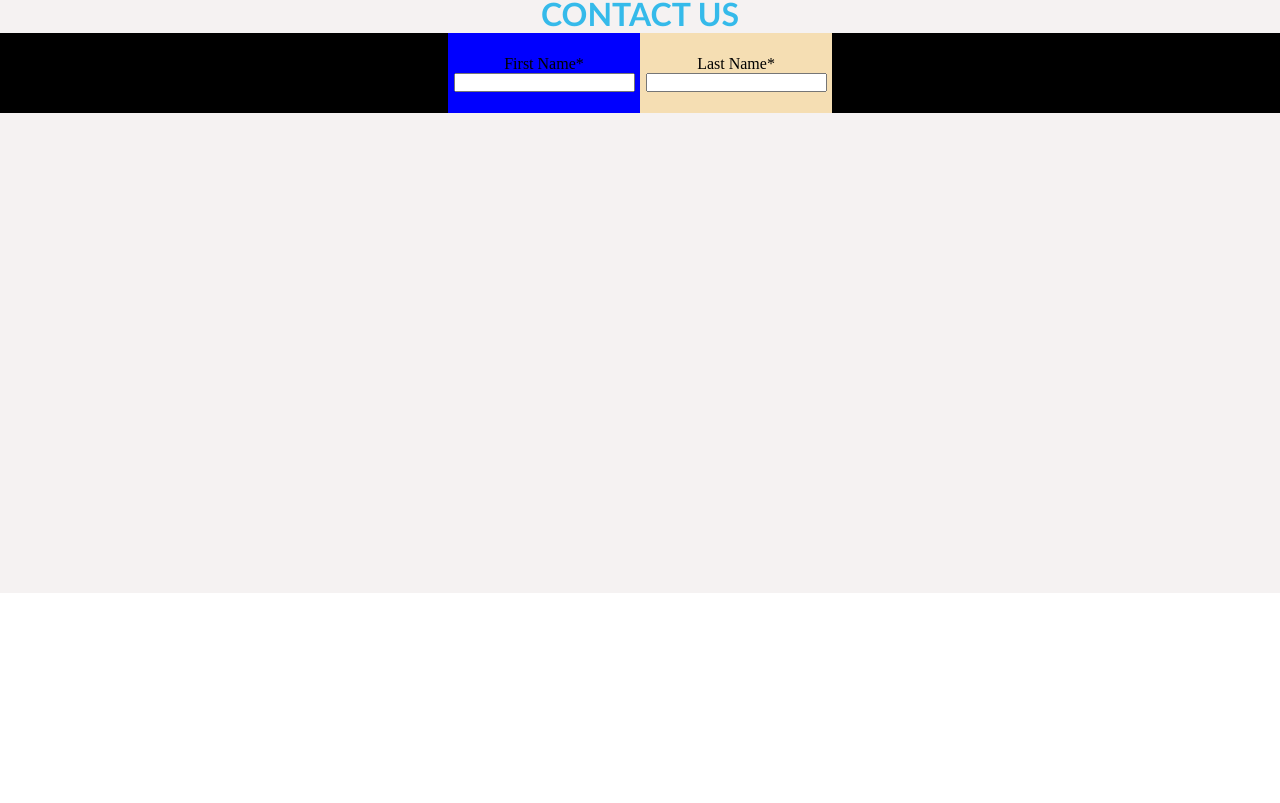
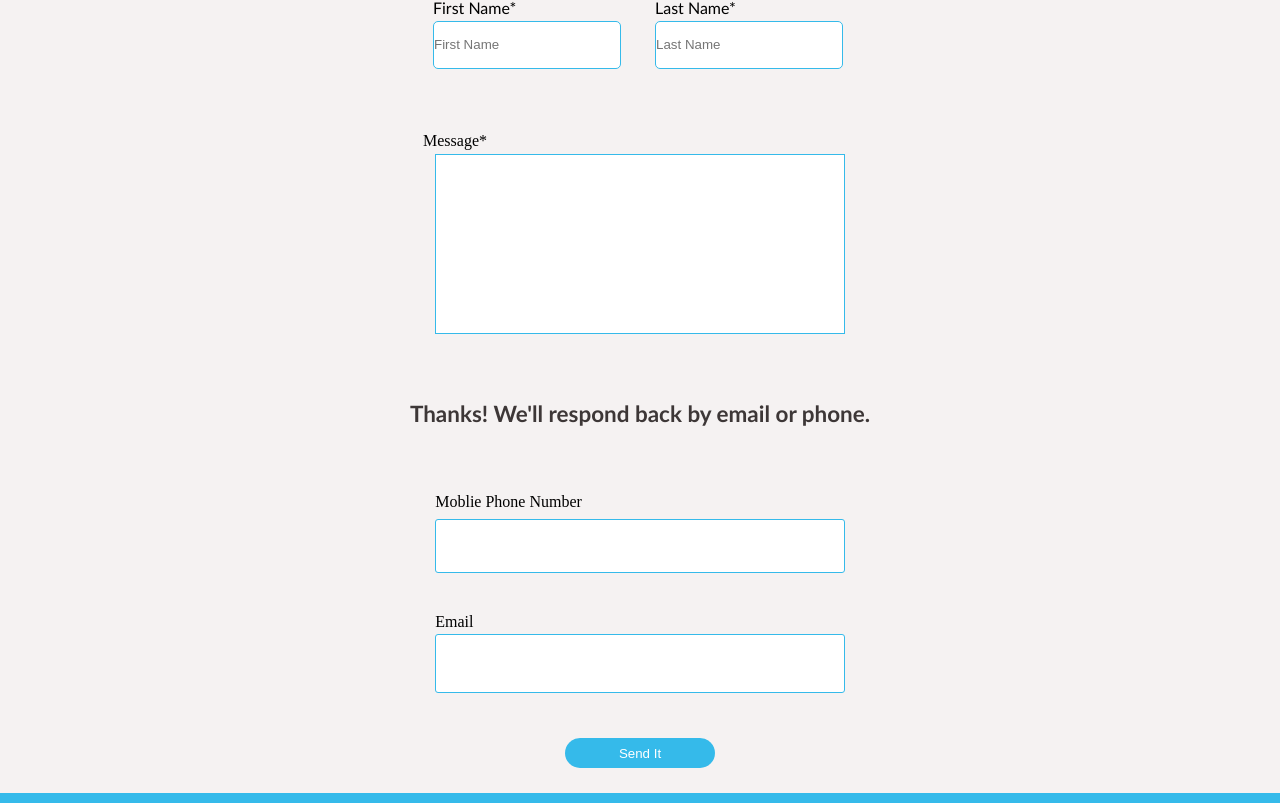
Before and after one commit to Ibrahim3695/Swift-Laundry-App-, a React (Vite) app: page /contactPage in a window 1280 px wide. Shown: the part 277-1080 px from the top of the page. Before the commit the page ends 870 px from the top, so only its background shows below. Built offline with nearby package versions, Linux system fonts and the light colour scheme.

Commit message:
contact page

```diff
--- a/src/pagesComponent/ContactPage.css
+++ b/src/pagesComponent/ContactPage.css
@@ -5,48 +5,163 @@
 }
 .contactbody{
     width: 100%;
-    height: 100vh;
+    min-height: 100vh;
     background-color: rgb(245, 242, 242);
 }
 .contactusdiv{
     width: 100%;
-    height: 30%;
+    height: 20vh;
     /* background-color: aqua; */
     display: flex;
     justify-content: center;
-    align-items: last baseline;
+    align-items: center;
     font-family: 'Gill Sans', 'Gill Sans MT', Calibri, 'Trebuchet MS', sans-serif;
     color: rgb(53,186,234);
 }
 .contactusinput{
     width: 100%;
-    height: 10%;
-    background-color: black;
+    height: 20vh;
+    /* background-color: black; */
     display: flex;
     justify-content: center;
     align-items: center;
+    gap: 30px;
+    font-family: 'Gill Sans', 'Gill Sans MT', Calibri, 'Trebuchet MS', sans-serif;
+
     /* flex-direction: column; */
 }
 .firstnameinput{
     width: 15%;
-    height: 100%;
-    background-color: blue;
+    height: 10vh;
+    /* background-color: blue; */
+    display: flex;
+    justify-content: center;
+    /* align-items: center; */
+    flex-direction: column;
+    gap: 4px;
+}
+
+.lastnameinput{
+    width: 15%;
+    height: 10vh;
+    /* background-color: wheat; */
+    display: flex;
+    justify-content: center;
+    flex-direction: column;
+    gap: 4px;
+
+}
+.firstnameinput input{
+    width: 98%;
+    height: 60%;
+    border-radius: 5px;
+    /* border: none; */
+    border: solid 1px rgb(53,186,234);
+}
+.lastnameinput input{
+    width: 98%;
+    height: 60%;
+    border-radius: 5px;
+    border: solid 1px rgb(53,186,234);
+}
+.contactusmessage{
+    width: 100%;
+    height: 30vh;
+    /* background-color: blue; */
     display: flex;
     justify-content: center;
     align-items: center;
     flex-direction: column;
+    gap: 4px;
+
 }
-.lastnameinput{
-    width: 30%;
-    height: 100%;
-    background-color: green;
+.contactusmessage span{
+    padding-right: 370px;
 }
-.lastnameinput{
-    width: 15%;
-    height: 100%;
-    background-color: wheat;
+.contactusmessage input{
+    width: 32%;
+    height: 75%;
+    border: solid 1px rgb(53,186,234);
+}
+.thanksmessage{
+    width: 100%;
+    height: 15vh;
+    /* background-color: black; */
     display: flex;
     justify-content: center;
     align-items: center;
+    font-size: larger;
+    color: rgb(61, 55, 55);
+    font-family: 'Gill Sans', 'Gill Sans MT', Calibri, 'Trebuchet MS', sans-serif;
+
+}
+.phonecontactus{
+    width: 100%;
+    height: 15vh;
+    /* background-color: aqua; */
+    display: flex;
+    justify-content: center;
+    align-items: center;
+}
+.phonecontactusholder{
+    width: 32%;
+    height: 10vh;
+    display: flex;
     flex-direction: column;
+    justify-content: center;
+    gap: 8px;
+    /* background-color: black; */
 }
+.phonecontactusholder input{
+    width: 100%;
+    height: 75%;
+    border: solid 1px rgb(53,186,234);
+    border-radius: 3px;
+}
+.emailcontactus{
+    width: 100%;
+    height: 15vh;
+    /* background-color: gray; */
+    display: flex;
+    justify-content: center;
+    align-items: center;
+}
+.emailcontactusholder{
+    width: 32%;
+    height: 10vh;
+    display: flex;
+    flex-direction: column;
+    justify-content: center;
+    gap: 3px;
+}
+.emailcontactusholder input{
+    width: 100%;
+    height: 75%;
+    border: solid 1px rgb(53,186,234);
+    border-radius: 3px;
+}
+.sendbutton{
+    width: 100%;
+    height: 10vh;
+    /* background-color: blue; */
+    display: flex;
+    justify-content: center;
+    align-items: center;
+}
+.sendbutton button{
+    width: 150px;
+    height: 30px;
+    background-color: rgb(53,186,234);
+    border-radius: 30px;
+    border: none;
+    color: white;
+}
+.weready{
+    width: 100%;
+    height: 35vh;
+    background-color: rgb(53,186,234);
+    display: flex;
+    justify-content: center;
+    align-items: center;
+    color: white;
+}
--- a/src/pagesComponent/ContactPage.jsx
+++ b/src/pagesComponent/ContactPage.jsx
@@ -1,5 +1,8 @@
 import React from 'react'
 import "./ContactPage.css"
+import Footer from '../footerComponent/Footer'
+import Quality from '../qualityLaudryComponent/Quality'
+
 
 const ContactPage = () => {
   return (
@@ -11,14 +14,37 @@ const ContactPage = () => {
       <div className='contactusinput'>
         <div className='firstnameinput'>
           <span>First Name*</span>
-          <input type="text" name="" id="" />
+          <input type="text" name="" id="" placeholder='First Name'/>
         </div>
         <div className='lastnameinput'>
         <span>Last Name*</span>
+        <input type="text" name="" id="" placeholder='Last Name'/>
+        </div>
+      </div>
+      <div className='contactusmessage'>
+        <span>Message*</span>
+        <input type="text" name="" id="" />
+      </div>
+      <div className='thanksmessage'>
+        <h3>Thanks! We'll respond back by email or phone.</h3>
+      </div>
+      <div className='phonecontactus'>
+        <div className='phonecontactusholder'>
+        <span>Moblie Phone Number</span>
         <input type="text" name="" id="" />
         </div>
       </div>
-
+      <div className='emailcontactus'>
+        <div className='emailcontactusholder'>
+        <span>Email</span>
+        <input type="text" name="" id="" />
+        </div>
+      </div>
+      <div className='sendbutton'>
+        <button>Send It</button>
+      </div>
+      <Quality/>
+      <Footer/>
     </div>
     </>
   )
```
